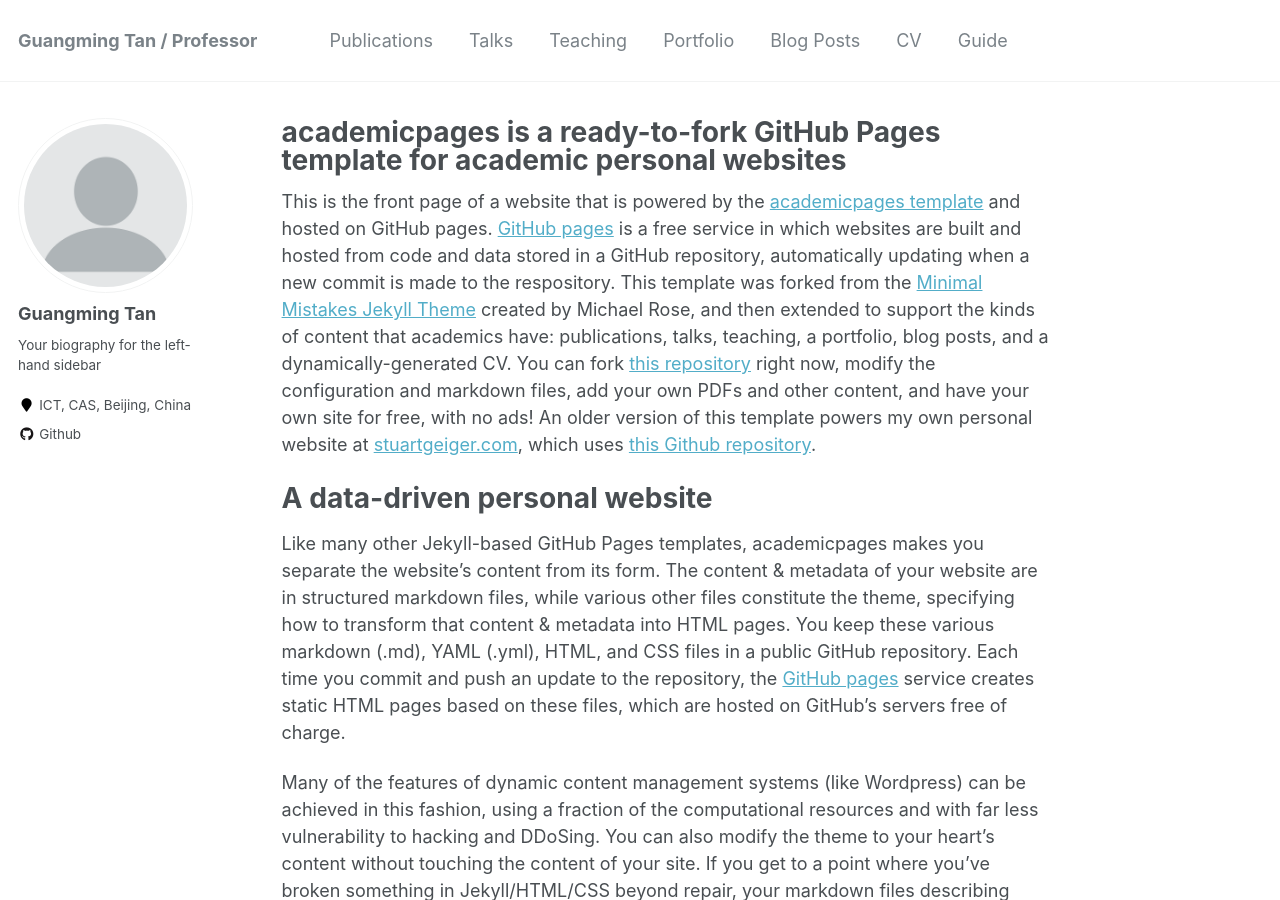
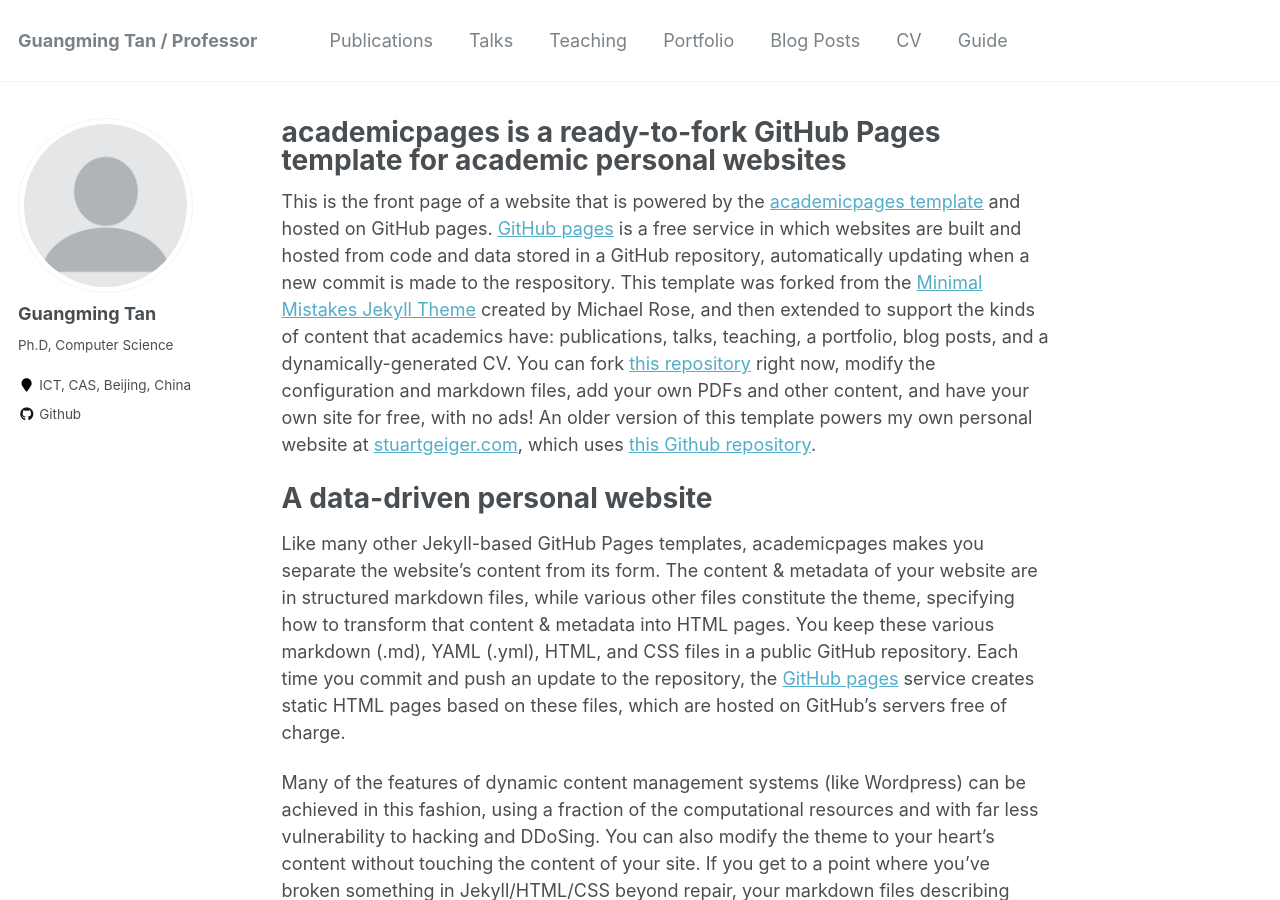
Before and after one commit to TanNiu/TanNiu.github.io, a Jekyll site: the page built from _pages/about.md, in a window 1280 px wide and 900 px high. Built offline with Jekyll 4.4.1, drawn with Linux system fonts in a browser that asks for light colours.

Commit message:
sidebar change

```diff
--- a/_config.yml
+++ b/_config.yml
@@ -82,7 +82,7 @@ analytics:
 author:
   name             : "Guangming Tan"
   avatar           : "profile.png"
-  bio              : "Your biography for the left-hand sidebar"
+  bio              : "Ph.D, Computer Science"
   location         : "ICT, CAS, Beijing, China"
   employer         :
   pubmed           :
```
